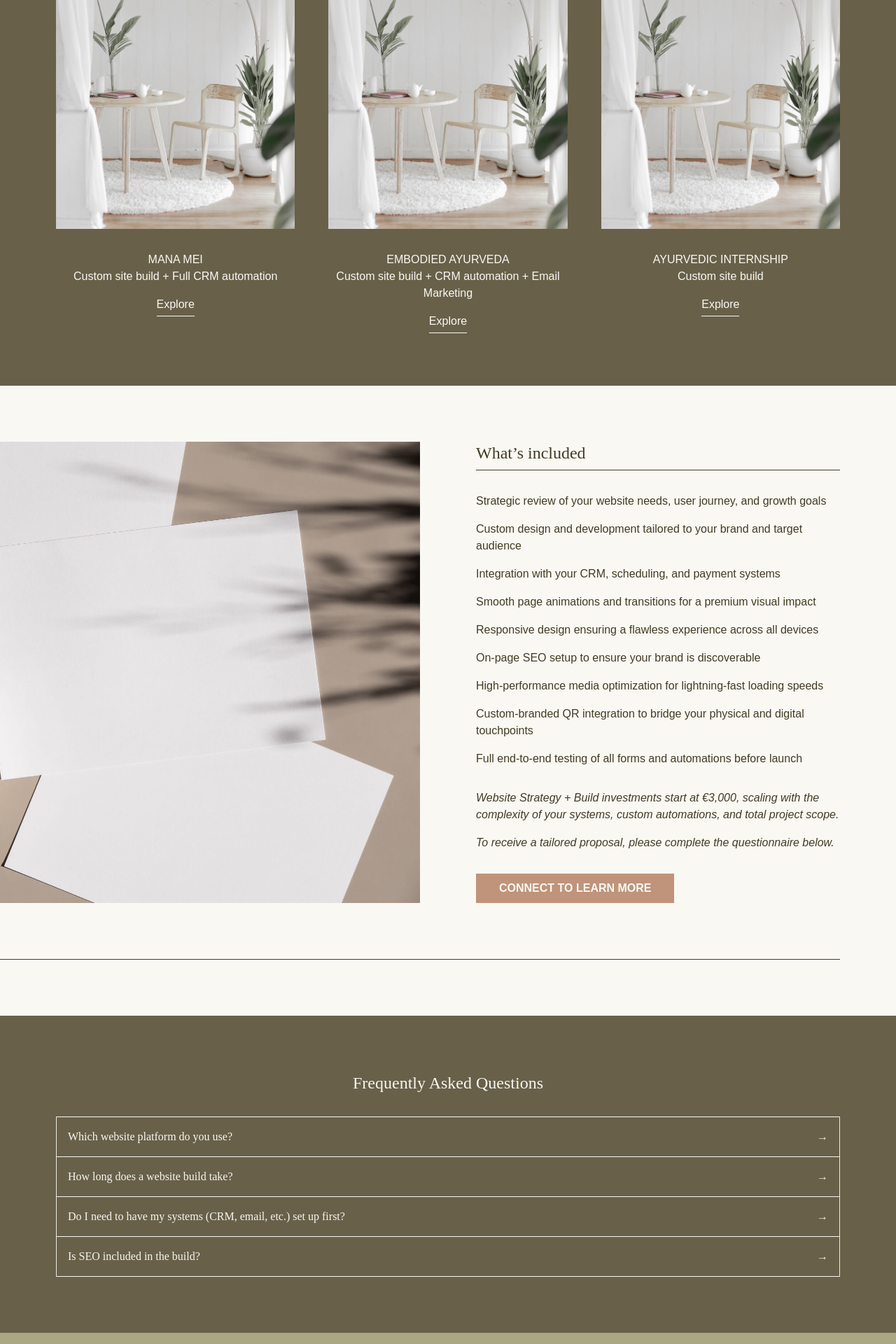
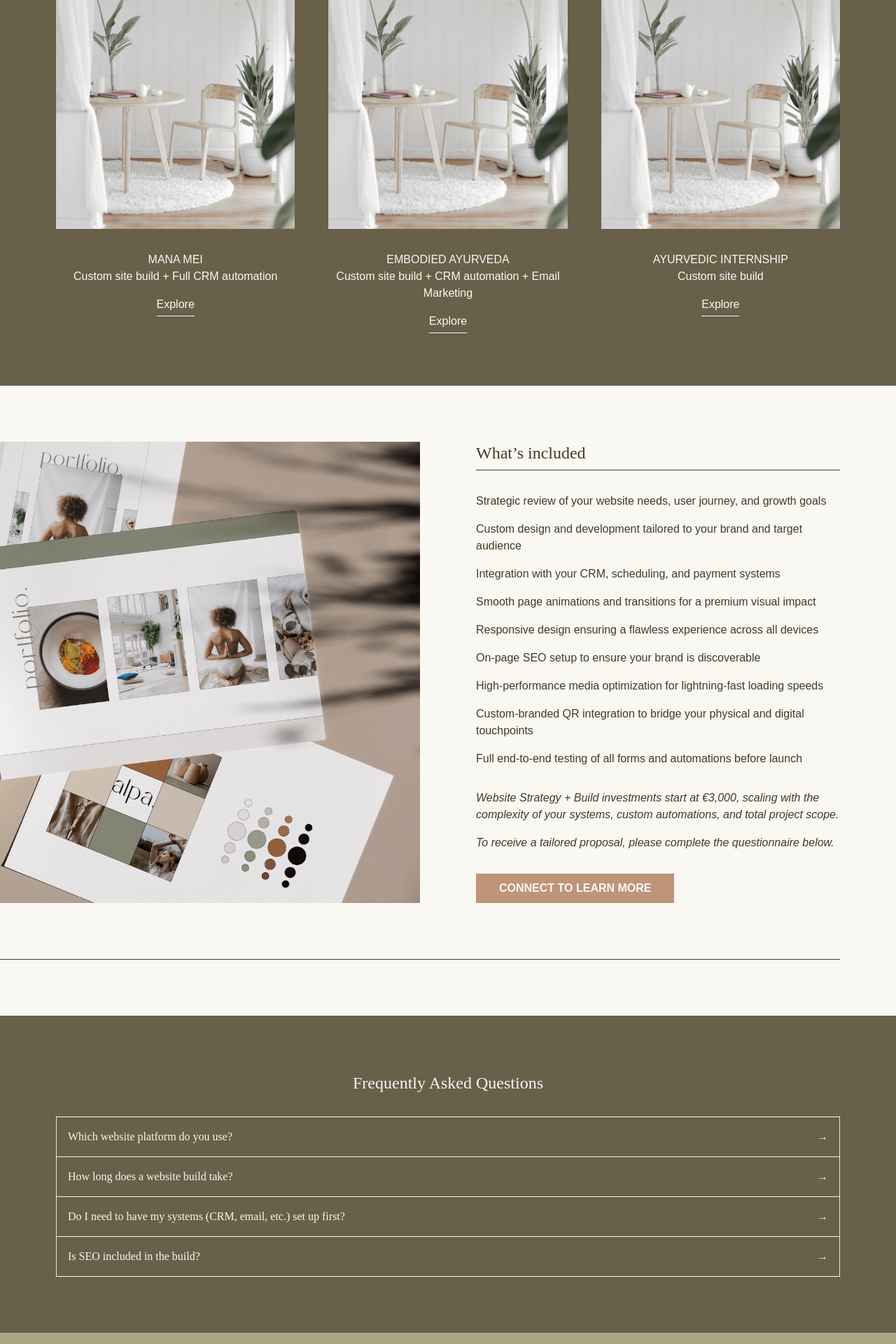
Before and after one commit to brittwoodard/brittanywoodard, a Jekyll site: the page built from website-strategy-build.html, in a window 1280 px wide. Shown: the part 2585-4505 px from the top of the page at 70% size. Built offline with Jekyll 4.4.1, drawn with Linux system fonts in a browser that asks for light colours; some web fonts are replaced.

Commit message:
updating photos

```diff
--- a/website-strategy-build.html
+++ b/website-strategy-build.html
@@ -47,7 +47,7 @@ portfolio:
     featured_image: /uploads/gentle-within-1.jpg
     hover_image: /uploads/gentle-within-3.jpg
 includes:
-  featured_image: /uploads/CarmenPHOTO24.jpg
+  featured_image: /uploads/wireframe-3.png
   image_focus: right
   heading_html: What’s included
   description_html: |
```
Also changed, not shown: uploads/brittanywoodard-15.png (added), uploads/wireframe-3.png (added).
